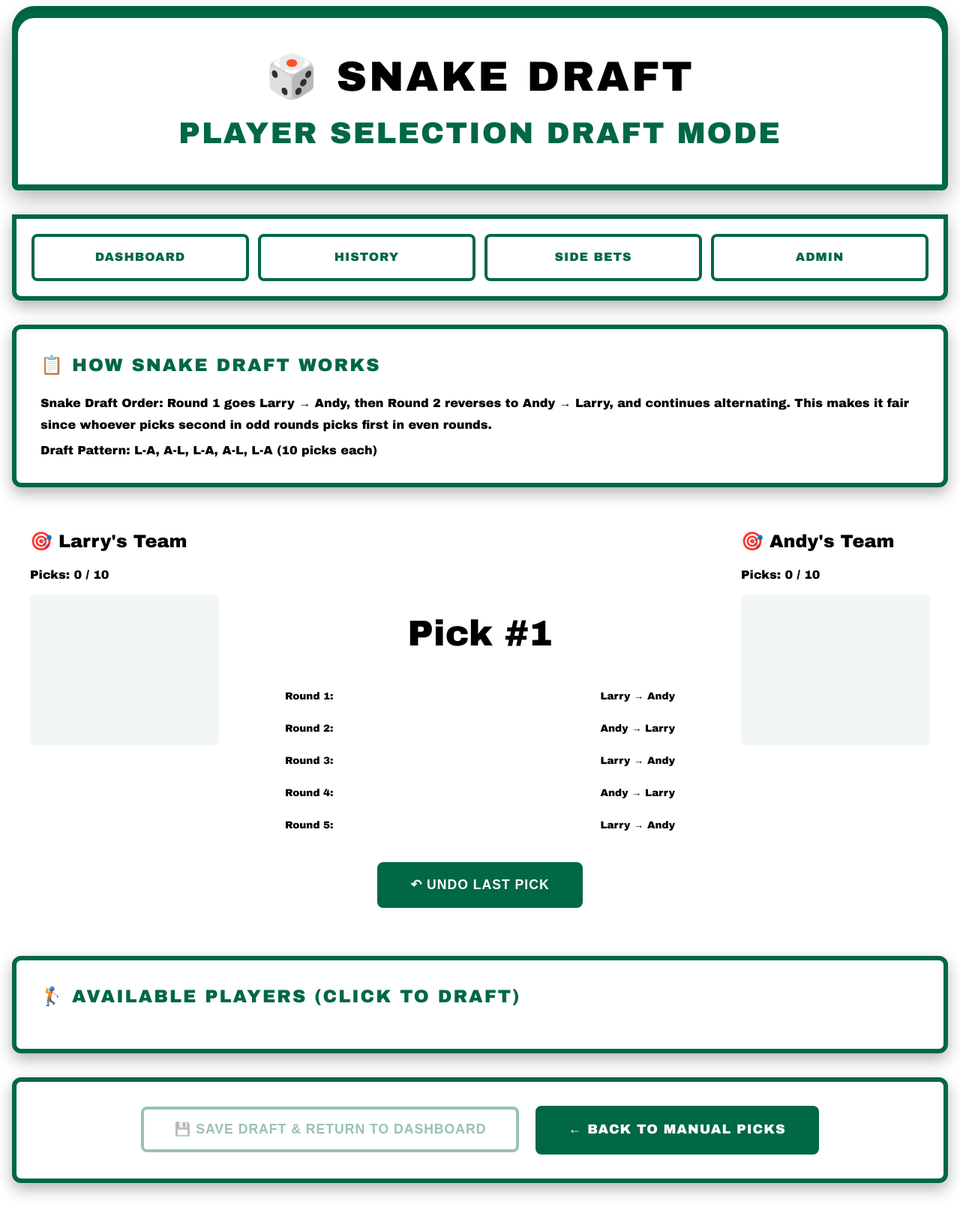
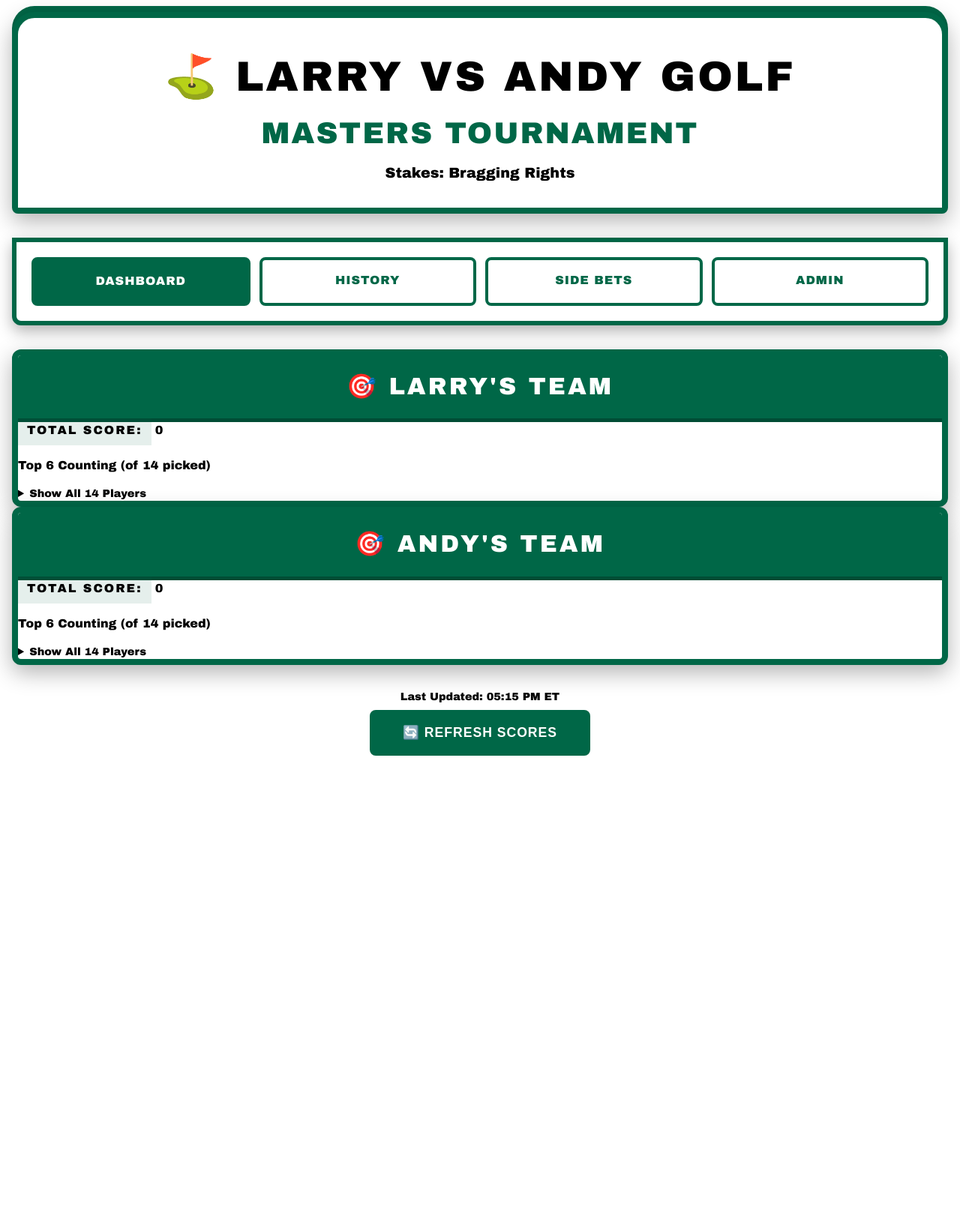
Before and after one commit to soverylarry/golf-betting-app, a Flask app: page / in a window 1280 px wide. Shown: the whole page at 75% size. After the commit the page ends 1008 px from the top, so only its background shows below. Run offline with Flask 3, Linux system fonts and the light colour scheme.

Commit message:
Update index.html
fresh and correct HTML. fixing my mix up.

```diff
--- a/templates/index.html
+++ b/templates/index.html
@@ -3,395 +3,174 @@
 <head>
     <meta charset="UTF-8">
     <meta name="viewport" content="width=device-width, initial-scale=1.0">
-<title>Player Draft | Larry vs Andy Golf</title>
+    <title>Larry vs Andy Golf</title>
     <link rel="stylesheet" href="{{ url_for('static', filename='style.css') }}">
-<style>
-.draft-container {
-display: grid;
-grid-template-columns: 1fr 2fr 1fr;
-gap: 1.5rem;
-margin-bottom: 2rem;
-}
-
-@media (max-width: 968px) {
-.draft-container {
-grid-template-columns: 1fr;
-}
-}
-
-.draft-board {
-background: var(--card-bg);
-border-radius: 12px;
-padding: 1.5rem;
-min-height: 400px;
-}
-
-.available-players {
-grid-column: span 1;
-max-height: 600px;
-overflow-y: auto;
-}
-
-.player-card {
-background: var(--dark-bg);
-padding: 1rem;
-margin-bottom: 0.75rem;
-border-radius: 8px;
-cursor: pointer;
-transition: all 0.2s;
-border: 2px solid transparent;
-}
-
-.player-card:hover {
-transform: translateX(5px);
-border-color: var(--primary-green);
-}
-
-.player-card.selected {
-opacity: 0.3;
-cursor: not-allowed;
-}
-
-.player-card.selected:hover {
-transform: none;
-border-color: transparent;
-}
-
-.draft-order {
-text-align: center;
-padding: 2rem;
-}
-
-.draft-pick-indicator {
-font-size: 3rem;
-margin: 2rem 0;
-}
-
-.turn-indicator {
-font-size: 1.5rem;
-font-weight: bold;
-padding: 1rem;
-border-radius: 8px;
-margin-bottom: 1rem;
-}
-
-.turn-indicator.larry-turn {
-background: var(--primary-blue);
-color: white;
-}
-
-.turn-indicator.andy-turn {
-background: var(--primary-red);
-color: white;
-}
-
-.drafted-list {
-list-style: none;
-padding: 0;
-}
-
-.drafted-item {
-background: var(--dark-bg);
-padding: 0.75rem;
-margin-bottom: 0.5rem;
-border-radius: 6px;
-display: flex;
-justify-content: space-between;
-align-items: center;
-}
-
-.pick-number {
-background: var(--primary-green);
-color: white;
-width: 30px;
-height: 30px;
-border-radius: 50%;
-display: flex;
-align-items: center;
-justify-content: center;
-font-weight: bold;
-font-size: 0.9rem;
-}
-
-.snake-order-viz {
-display: flex;
-flex-direction: column;
-gap: 0.5rem;
-margin: 1rem 0;
-}
-
-.round-viz {
-display: flex;
-justify-content: space-between;
-padding: 0.5rem;
-background: var(--dark-bg);
-border-radius: 6px;
-font-size: 0.85rem;
-}
-
-.round-viz.current {
-border: 2px solid var(--primary-green);
-}
-</style>
 </head>
 <body>
     <div class="container">
         <header>
-<h1>🎲 Snake Draft</h1>
-<p class="tournament-name">Player Selection Draft Mode</p>
+            <h1>⛳ Larry vs Andy Golf</h1>
+            <p class="tournament-name">{{ tournament_name }}</p>
+            <p class="stakes">Stakes: {{ stakes }}</p>
         </header>
 
         <nav>
-<a href="{{ url_for('dashboard') }}">Dashboard</a>
+            <a href="{{ url_for('dashboard') }}" class="active">Dashboard</a>
             <a href="{{ url_for('history') }}">History</a>
             <a href="{{ url_for('side_bets') }}">Side Bets</a>
             <a href="{{ url_for('admin') }}">Admin</a>
         </nav>
 
-<div class="admin-section">
-<h2>📋 How Snake Draft Works</h2>
-<p style="color: var(--text-muted); line-height: 1.8;">
-<strong>Snake Draft Order:</strong> Round 1 goes Larry → Andy, then Round 2 reverses to Andy → Larry,
-and continues alternating. This makes it fair since whoever picks second in odd rounds picks first in even rounds.
-</p>
-<p style="color: var(--gold); margin-top: 0.5rem;">
-<strong>Draft Pattern:</strong> L-A, A-L, L-A, A-L, L-A (10 picks each)
-</p>
+        <!-- Scores Section -->
+        <div class="scores-container">
+            <!-- Larry's Team -->
+            <div class="team-card larry-card">
+                <h2>🎯 Larry's Team</h2>
+                <div class="team-score">
+                    <span class="score-label">Total Score:</span>
+                    <span class="score-value {% if larry.total < andy.total %}winning{% elif larry.total > andy.total %}losing{% else %}tied{% endif %}">
+                        {{ larry.total }}
+                    </span>
                 </div>
 
-<div class="draft-container">
-<!-- Larry's Picks -->
-<div class="draft-board">
-<h2 style="color: var(--primary-blue);">🎯 Larry's Team</h2>
-<p style="color: var(--text-muted); margin-bottom: 1rem;">
-Picks: <strong id="larryPickCount">0</strong> / 10
-</p>
-<ul class="drafted-list" id="larryDrafted"></ul>
+                <h3 style="margin-top: 1.5rem; font-size: 1rem; color: var(--text-muted);">
+                    Top 6 Counting (of 14 picked)
+                </h3>
+                <div class="player-list">
+                    {% for player in larry.top_6 %}
+                    <div class="player-item">
+                        <span class="player-name">{{ player.name }}</span>
+                        <span class="player-score {% if player.score|int < 0 %}under-par{% elif player.score|int > 0 %}over-par{% endif %}">
+                            {{ player.score }}
+                        </span>
+                        <span class="player-status">{{ player.thru }}</span>
+                    </div>
+                    {% endfor %}
                 </div>
 
-<!-- Draft Order Center -->
-<div class="draft-board draft-order">
-<div id="turnIndicator" class="turn-indicator larry-turn">
-Larry's Turn
+                <details style="margin-top: 1rem;">
+                    <summary style="cursor: pointer; color: var(--text-muted); font-size: 0.9rem;">
+                        Show All 14 Players
+                    </summary>
+                    <div class="player-list" style="margin-top: 0.5rem;">
+                        {% for player in larry.all_players %}
+                        <div class="player-item">
+                            <span class="player-name">{{ player.name }}</span>
+                            <span class="player-score {% if player.score|int < 0 %}under-par{% elif player.score|int > 0 %}over-par{% endif %}">
+                                {{ player.score }}
+                            </span>
+                            <span class="player-status">{{ player.thru }}</span>
                         </div>
-<div class="draft-pick-indicator" id="pickIndicator">
-Pick #<span id="pickNumber">1</span>
+                        {% endfor %}
                     </div>
-<div class="snake-order-viz">
-<div class="round-viz current">
-<span>Round 1:</span>
-<span>Larry → Andy</span>
-</div>
-<div class="round-viz">
-<span>Round 2:</span>
-<span>Andy → Larry</span>
-</div>
-<div class="round-viz">
-<span>Round 3:</span>
-<span>Larry → Andy</span>
-</div>
-<div class="round-viz">
-<span>Round 4:</span>
-<span>Andy → Larry</span>
-</div>
-<div class="round-viz">
-<span>Round 5:</span>
-<span>Larry → Andy</span>
-</div>
-</div>
-<button id="undoBtn" class="btn-secondary" style="margin-top: 1rem;" disabled>
-↶ Undo Last Pick
-</button>
+                </details>
             </div>
 
-<!-- Andy's Picks -->
-<div class="draft-board">
-<h2 style="color: var(--primary-red);">🎯 Andy's Team</h2>
-<p style="color: var(--text-muted); margin-bottom: 1rem;">
-Picks: <strong id="andyPickCount">0</strong> / 10
-</p>
-<ul class="drafted-list" id="andyDrafted"></ul>
+            <!-- Andy's Team -->
+            <div class="team-card andy-card">
+                <h2>🎯 Andy's Team</h2>
+                <div class="team-score">
+                    <span class="score-label">Total Score:</span>
+                    <span class="score-value {% if andy.total < larry.total %}winning{% elif andy.total > larry.total %}losing{% else %}tied{% endif %}">
+                        {{ andy.total }}
+                    </span>
+                </div>
+
+                <h3 style="margin-top: 1.5rem; font-size: 1rem; color: var(--text-muted);">
+                    Top 6 Counting (of 14 picked)
+                </h3>
+                <div class="player-list">
+                    {% for player in andy.top_6 %}
+                    <div class="player-item">
+                        <span class="player-name">{{ player.name }}</span>
+                        <span class="player-score {% if player.score|int < 0 %}under-par{% elif player.score|int > 0 %}over-par{% endif %}">
+                            {{ player.score }}
+                        </span>
+                        <span class="player-status">{{ player.thru }}</span>
+                    </div>
+                    {% endfor %}
+                </div>
+
+                <details style="margin-top: 1rem;">
+                    <summary style="cursor: pointer; color: var(--text-muted); font-size: 0.9rem;">
+                        Show All 14 Players
+                    </summary>
+                    <div class="player-list" style="margin-top: 0.5rem;">
+                        {% for player in andy.all_players %}
+                        <div class="player-item">
+                            <span class="player-name">{{ player.name }}</span>
+                            <span class="player-score {% if player.score|int < 0 %}under-par{% elif player.score|int > 0 %}over-par{% endif %}">
+                                {{ player.score }}
+                            </span>
+                            <span class="player-status">{{ player.thru }}</span>
+                        </div>
+                        {% endfor %}
+                    </div>
+                </details>
             </div>
         </div>
 
-<!-- Available Players -->
+        <!-- Side Bets Section -->
+        {% if side_bets.props and side_bets.active %}
         <div class="admin-section">
-<h2>🏌️ Available Players (Click to Draft)</h2>
-<div class="available-players">
-<div id="playerPool">
-{% for player in players %}
-<div class="player-card" data-player="{{ player.name }}">
-<strong>{{ player.name }}</strong>
-<div style="font-size: 0.85rem; color: var(--text-muted); margin-top: 0.25rem;">
-Score: {{ player.score }} | Thru: {{ player.thru }}
-</div>
+            <h2>🎲 Active Side Bets</h2>
+            <div class="side-bets-list">
+                {% for bet in side_bets.props %}
+                <div class="side-bet-item">
+                    <strong>{{ bet.description }}</strong>
+                    <span class="bet-stake">{{ bet.stake }}</span>
                 </div>
                 {% endfor %}
             </div>
         </div>
-</div>
+        {% endif %}
 
-<!-- Save Draft -->
-<div class="admin-section" style="text-align: center;">
-<button id="saveDraftBtn" class="btn-primary" disabled>
-💾 Save Draft & Return to Dashboard
+        <!-- Last Updated -->
+        <div style="text-align: center; margin-top: 2rem; color: var(--text-muted); font-size: 0.9rem;">
+            Last Updated: <span id="lastUpdated">{{ last_updated }}</span>
+            <br>
+            <button id="refreshBtn" class="btn-secondary" style="margin-top: 0.5rem;">
+                🔄 Refresh Scores
             </button>
-<a href="{{ url_for('admin') }}" class="btn-secondary" style="margin-left: 1rem;">
-← Back to Manual Picks
-</a>
         </div>
     </div>
 
     <script>
-const draftState = {
-picks: [], // Array of {team: 'larry'|'andy', player: 'name'}
-currentPick: 1,
-maxPicks: 20, // 10 per team
-snakeOrder: ['larry', 'andy', 'andy', 'larry', 'larry', 'andy', 'andy', 'larry', 'larry', 'andy',
-'andy', 'larry', 'larry', 'andy', 'andy', 'larry', 'larry', 'andy', 'andy', 'larry']
-};
+        // Auto-refresh every 60 seconds
+        let refreshInterval;
 
-const elements = {
-turnIndicator: document.getElementById('turnIndicator'),
-pickNumber: document.getElementById('pickNumber'),
-larryDrafted: document.getElementById('larryDrafted'),
-andyDrafted: document.getElementById('andyDrafted'),
-larryPickCount: document.getElementById('larryPickCount'),
-andyPickCount: document.getElementById('andyPickCount'),
-undoBtn: document.getElementById('undoBtn'),
-saveDraftBtn: document.getElementById('saveDraftBtn'),
-playerCards: document.querySelectorAll('.player-card')
-};
+        function startAutoRefresh() {
+            refreshInterval = setInterval(() => {
+                fetch('/api/refresh')
+                    .then(response => response.json())
+                    .then(data => {
+                        // Update last updated time
+                        document.getElementById('lastUpdated').textContent = data.last_updated;
 
-// Initialize draft
-function initDraft() {
-elements.playerCards.forEach(card => {
-card.addEventListener('click', () => draftPlayer(card.dataset.player));
+                        // You could update scores dynamically here
+                        // For now, we'll just reload the page to get fresh data
+                        window.location.reload();
+                    })
+                    .catch(error => console.error('Auto-refresh error:', error));
+            }, 60000); // 60 seconds
+        }
+
+        // Manual refresh button
+        document.getElementById('refreshBtn').addEventListener('click', () => {
+            window.location.reload();
         });
 
-elements.undoBtn.addEventListener('click', undoLastPick);
-elements.saveDraftBtn.addEventListener('click', saveDraft);
+        // Start auto-refresh on page load
+        startAutoRefresh();
 
-updateUI();
+        // Stop auto-refresh when page is hidden
+        document.addEventListener('visibilitychange', () => {
+            if (document.hidden) {
+                clearInterval(refreshInterval);
+            } else {
+                startAutoRefresh();
             }
-
-function draftPlayer(playerName) {
-if (draftState.currentPick > draftState.maxPicks) return;
-
-const card = document.querySelector(`[data-player="${playerName}"]`);
-if (card.classList.contains('selected')) return; // Already drafted
-
-const currentTeam = draftState.snakeOrder[draftState.currentPick - 1];
-
-draftState.picks.push({ team: currentTeam, player: playerName });
-card.classList.add('selected');
-
-addToTeamList(currentTeam, playerName, draftState.currentPick);
-
-draftState.currentPick++;
-updateUI();
-}
-
-function undoLastPick() {
-if (draftState.picks.length === 0) return;
-
-const lastPick = draftState.picks.pop();
-const card = document.querySelector(`[data-player="${lastPick.player}"]`);
-card.classList.remove('selected');
-
-removeFromTeamList(lastPick.team);
-
-draftState.currentPick--;
-updateUI();
-}
-
-function addToTeamList(team, playerName, pickNum) {
-const listEl = team === 'larry' ? elements.larryDrafted : elements.andyDrafted;
-const li = document.createElement('li');
-li.className = 'drafted-item';
-li.innerHTML = `
-               <span>${playerName}</span>
-               <span class="pick-number">#${pickNum}</span>
-           `;
-listEl.appendChild(li);
-}
-
-function removeFromTeamList(team) {
-const listEl = team === 'larry' ? elements.larryDrafted : elements.andyDrafted;
-listEl.removeChild(listEl.lastChild);
-}
-
-function updateUI() {
-// Update pick counts
-            const larryCoun = draftState.picks.filter(p => p.team === 'larry').length;
-            const larryCount = draftState.picks.filter(p => p.team === 'larry').length;
-const andyCount = draftState.picks.filter(p => p.team === 'andy').length;
-elements.larryPickCount.textContent = larryCount;
-elements.andyPickCount.textContent = andyCount;
-
-// Update pick number
-elements.pickNumber.textContent = draftState.currentPick;
-
-// Update turn indicator
-if (draftState.currentPick <= draftState.maxPicks) {
-const currentTeam = draftState.snakeOrder[draftState.currentPick - 1];
-elements.turnIndicator.textContent = currentTeam === 'larry' ? "Larry's Turn" : "Andy's Turn";
-elements.turnIndicator.className = `turn-indicator ${currentTeam}-turn`;
-} else {
-elements.turnIndicator.textContent = "Draft Complete!";
-elements.turnIndicator.className = "turn-indicator";
-elements.turnIndicator.style.background = "var(--primary-green)";
-}
-
-// Update buttons
-elements.undoBtn.disabled = draftState.picks.length === 0;
-elements.saveDraftBtn.disabled = draftState.currentPick <= draftState.maxPicks;
-
-// Update round visualization
-const currentRound = Math.ceil(draftState.currentPick / 2);
-document.querySelectorAll('.round-viz').forEach((viz, idx) => {
-viz.classList.toggle('current', idx + 1 === currentRound);
         });
-}
-
-function saveDraft() {
-const larryPicks = draftState.picks.filter(p => p.team === 'larry').map(p => p.player);
-const andyPicks = draftState.picks.filter(p => p.team === 'andy').map(p => p.player);
-
-// Create form and submit
-const form = document.createElement('form');
-form.method = 'POST';
-form.action = '{{ url_for("admin") }}';
-
-larryPicks.forEach(player => {
-const input = document.createElement('input');
-input.type = 'hidden';
-input.name = 'larry_picks';
-input.value = player;
-form.appendChild(input);
-});
-
-andyPicks.forEach(player => {
-const input = document.createElement('input');
-input.type = 'hidden';
-input.name = 'andy_picks';
-input.value = player;
-form.appendChild(input);
-});
-
-// Add stakes (keep existing or default)
-const stakesInput = document.createElement('input');
-stakesInput.type = 'hidden';
-stakesInput.name = 'stakes';
-stakesInput.value = 'Bragging Rights';
-form.appendChild(stakesInput);
-
-document.body.appendChild(form);
-form.submit();
-}
-
-// Initialize on load
-initDraft();
     </script>
 </body>
 </html>
```
Lines whose indentation alone changed are shown as unchanged.
